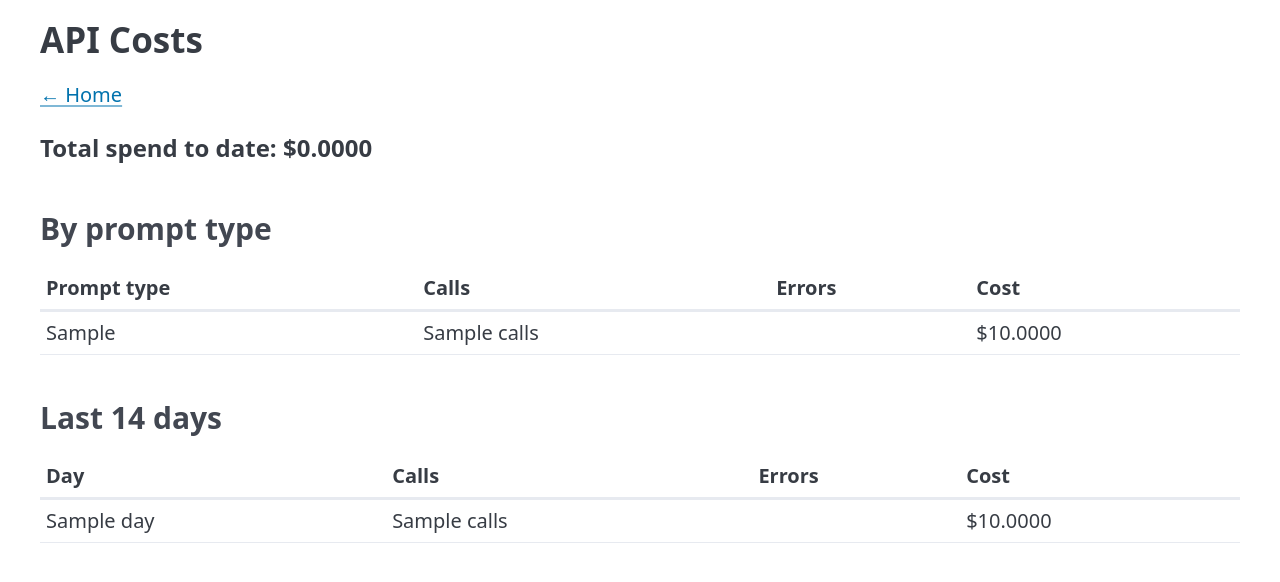
After one commit to HopeFan/job-search-agent, a FastAPI app: template app/templates/costs.html in a window 1280 px wide. The commit adds this page. Shown: the top 582 px of the page. Run offline with FastAPI, Linux system fonts and the light colour scheme; the template is opened without the code that fills it: most values are stand-ins (such as "Sample title", 1, 10 or a date in 2020); some libraries are stand-ins or nearby versions.

Commit message:
Add /costs page for viewing LLM API spend
Reads directly from the existing llm_calls table (step 10 observability):
total spend, breakdown by prompt type, and by day. Restricted to the
ehesami login only: it is app-wide operational cost data, not either
users personal job search data, but no reason to expose running costs
to both accounts by default.

```diff
--- a/app/main.py
+++ b/app/main.py
@@ -24,6 +24,9 @@ from app.database import (
     save_cv_embedding,
     get_current_cv,
     get_ranked_jobs,
+    get_total_cost,
+    get_daily_costs,
+    get_cost_by_prompt_type,
 )
 from core.cv_extractor import extract_text, extract_structured
 from core.embedder import embed
@@ -73,7 +76,7 @@ def home(request: Request):
         return RedirectResponse("/login", status_code=302)
     user = get_user(username)
     return templates.TemplateResponse(
-        request, "home.html", {"display_name": user["display_name"]}
+        request, "home.html", {"display_name": user["display_name"], "username": username}
     )
 
 
@@ -171,6 +174,21 @@ def jobs_page(request: Request):
     return templates.TemplateResponse(request, "jobs.html", {"jobs": jobs})
 
 
+@app.get("/costs")
+def costs_page(request: Request):
+    username = request.session.get("username")
+    if not username:
+        return RedirectResponse("/login", status_code=302)
+    if username != "ehesami":
+        return RedirectResponse("/", status_code=302)
+
+    return templates.TemplateResponse(request, "costs.html", {
+        "total_cost": get_total_cost(),
+        "daily": get_daily_costs(),
+        "by_type": get_cost_by_prompt_type(),
+    })
+
+
 @app.get("/cv")
 def cv_page(request: Request):
     username = request.session.get("username")
--- /dev/null
+++ b/app/templates/costs.html
@@ -0,0 +1,52 @@
+{% extends "base.html" %}
+
+{% block content %}
+<h2>API Costs</h2>
+<p><a href="/">← Home</a></p>
+
+<p style="font-size: 1.2rem;"><strong>Total spend to date: ${{ "%.4f"|format(total_cost) }}</strong></p>
+
+<h3>By prompt type</h3>
+<table style="border-collapse: collapse; width: 100%; margin-bottom: 2rem;">
+    <thead>
+        <tr style="text-align: left; border-bottom: 1px solid #ccc;">
+            <th style="padding: 0.3rem;">Prompt type</th>
+            <th style="padding: 0.3rem;">Calls</th>
+            <th style="padding: 0.3rem;">Errors</th>
+            <th style="padding: 0.3rem;">Cost</th>
+        </tr>
+    </thead>
+    <tbody>
+        {% for row in by_type %}
+        <tr style="border-bottom: 1px solid #eee;">
+            <td style="padding: 0.3rem;">{{ row.prompt_type }}</td>
+            <td style="padding: 0.3rem;">{{ row.calls }}</td>
+            <td style="padding: 0.3rem;">{{ row.errors }}</td>
+            <td style="padding: 0.3rem;">${{ "%.4f"|format(row.cost or 0) }}</td>
+        </tr>
+        {% endfor %}
+    </tbody>
+</table>
+
+<h3>Last 14 days</h3>
+<table style="border-collapse: collapse; width: 100%;">
+    <thead>
+        <tr style="text-align: left; border-bottom: 1px solid #ccc;">
+            <th style="padding: 0.3rem;">Day</th>
+            <th style="padding: 0.3rem;">Calls</th>
+            <th style="padding: 0.3rem;">Errors</th>
+            <th style="padding: 0.3rem;">Cost</th>
+        </tr>
+    </thead>
+    <tbody>
+        {% for row in daily %}
+        <tr style="border-bottom: 1px solid #eee;">
+            <td style="padding: 0.3rem;">{{ row.day }}</td>
+            <td style="padding: 0.3rem;">{{ row.calls }}</td>
+            <td style="padding: 0.3rem;">{{ row.errors }}</td>
+            <td style="padding: 0.3rem;">${{ "%.4f"|format(row.cost or 0) }}</td>
+        </tr>
+        {% endfor %}
+    </tbody>
+</table>
+{% endblock %}
--- a/app/templates/home.html
+++ b/app/templates/home.html
@@ -7,6 +7,9 @@
     <a href="/jobs">Job Results</a> ·
     <a href="/searches">Search Configuration</a> ·
     <a href="/cv">My CV</a> ·
+    {% if username == "ehesami" %}
+    <a href="/costs">API Costs</a> ·
+    {% endif %}
     <a href="/logout">Log out</a>
 </nav>
 {% endblock %}
```
Also changed, not shown: app/database.py (+38 -0 lines).
